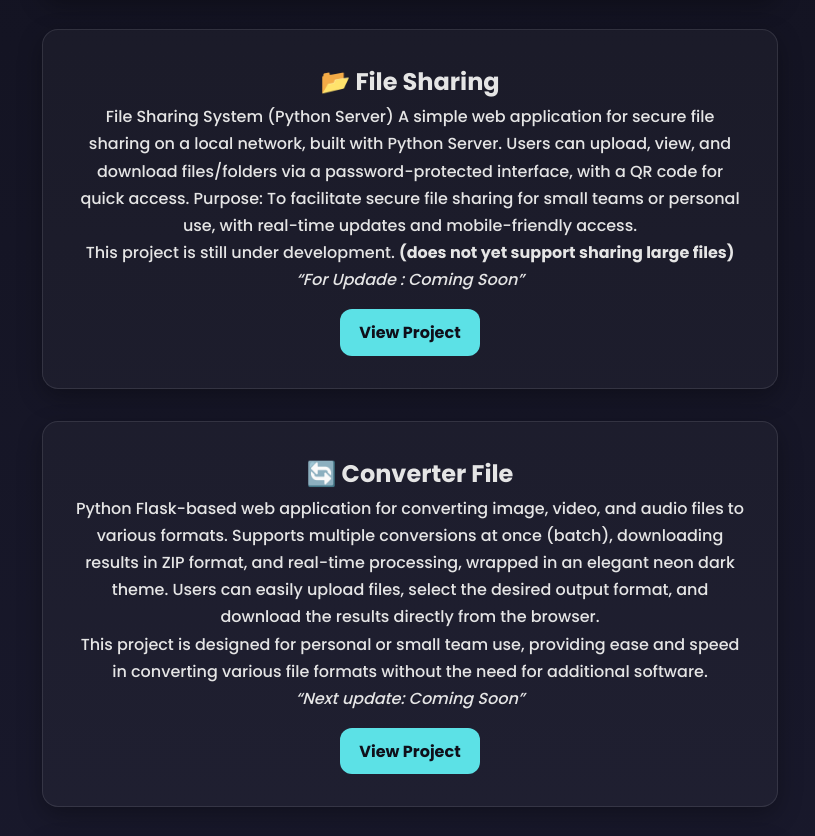
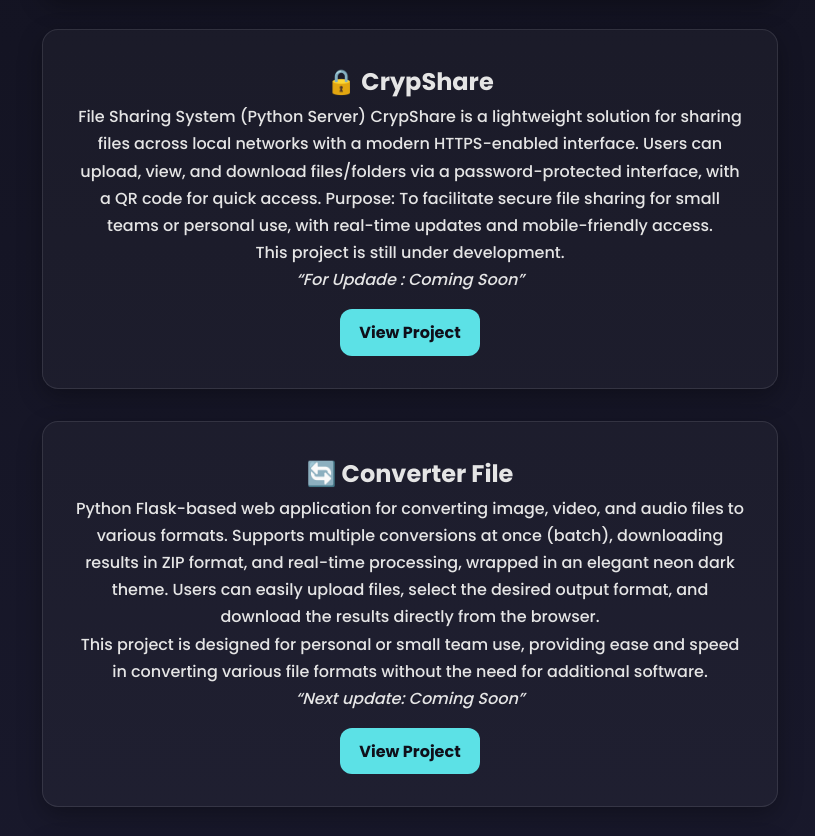
Before and after one commit to rillToMe/NewPorto, a plain HTML site: page page/public/project.html in a window 1280 px wide. Shown: the part 894-1730 px from the top of the page, without its empty margins (230-1045 px from the left). Drawn offline with nearby package versions, Linux system fonts and the light colour scheme.

Commit message:
Update project.html

```diff
--- a/page/public/project.html
+++ b/page/public/project.html
@@ -40,12 +40,12 @@
     </section>
 
     <section class="card">
-      <h2>📂 File Sharing</h2>
+      <h2>🔒 CrypShare</h2>
       <p>File Sharing System (Python Server)
-        A simple web application for secure file sharing on a local network, built with Python Server. Users can upload, view, and download files/folders via a password-protected interface, with a QR code for quick access.
+       CrypShare is a lightweight solution for sharing files across local networks with a modern HTTPS-enabled interface. Users can upload, view, and download files/folders via a password-protected interface, with a QR code for quick access.
         Purpose: To facilitate secure file sharing for small teams or personal use, with real-time updates and mobile-friendly access.</p>
 
-        <p>This project is still under development. <strong>(does not yet support sharing large files)</strong> </p>
+        <p>This project is still under development.</p>
         <em>“For Updade : Coming Soon”</em>
       <a href="https://github.com/rillToMe/file-sharing-system-py" target="_blank" class="btn">View Project</a>
     </section>
```
